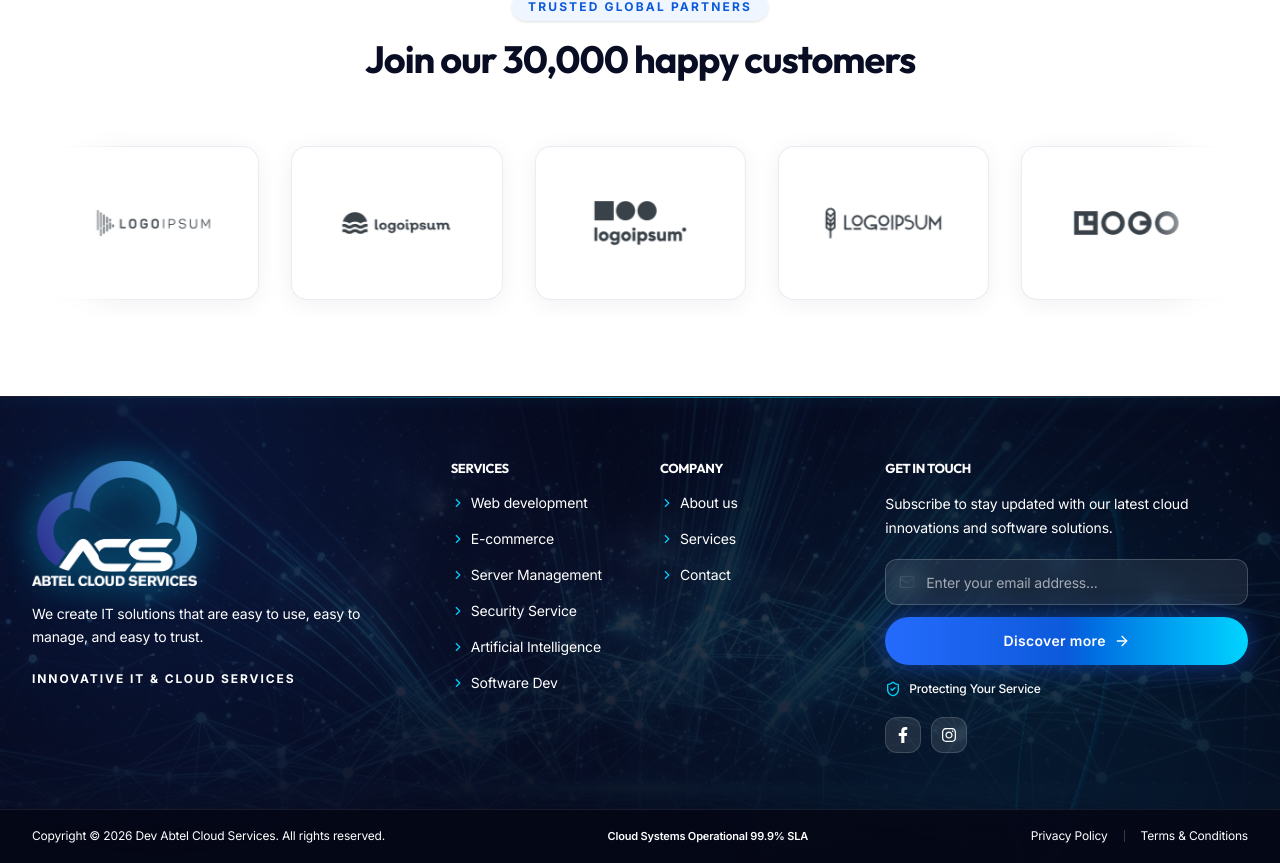
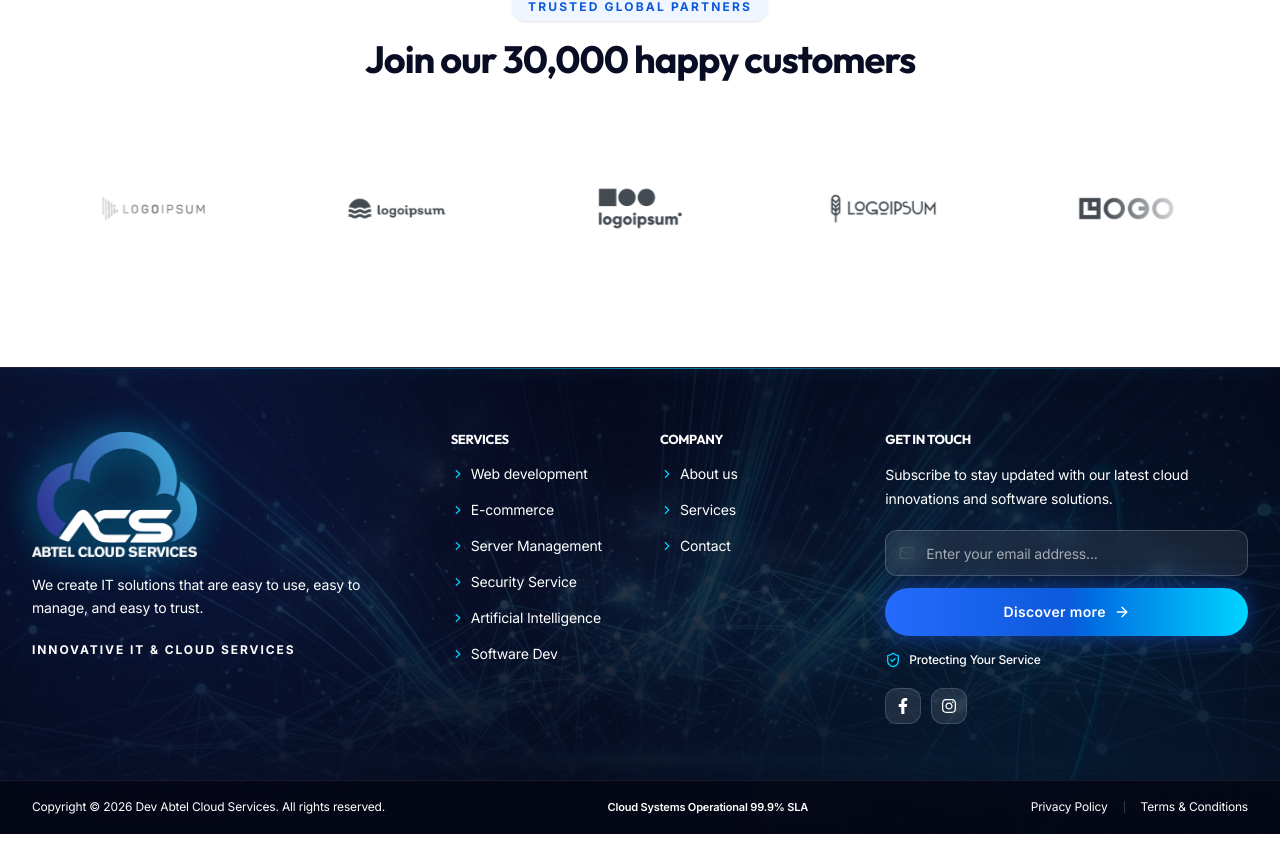
Before and after one commit to Muhammadkashifsaeed/abtelcloudservice, a Next.js app: page /about in a window 1280 px wide. Shown: the part 2653-3516 px from the top of the page. After the commit the page ends 3487 px from the top, so only its background shows below. Built offline with nearby package versions, Linux system fonts and the light colour scheme; no server answers.

Commit message:
feat: remove box borders and hover animations from customer logo carousels

```diff
--- a/components/AboutCustomersSection.tsx
+++ b/components/AboutCustomersSection.tsx
@@ -79,11 +79,11 @@ export function AboutCustomersSection() {
           {/* Edge Fades */}
           <div
             aria-hidden="true"
-            className="pointer-events-none absolute inset-y-0 left-0 z-10 w-16 bg-gradient-to-r from-white via-white/80 to-transparent sm:w-24"
+            className="pointer-events-none absolute inset-y-0 left-0 z-10 w-20 bg-gradient-to-r from-white via-white/80 to-transparent sm:w-28 lg:w-36"
           />
           <div
             aria-hidden="true"
-            className="pointer-events-none absolute inset-y-0 right-0 z-10 w-16 bg-gradient-to-l from-white via-white/80 to-transparent sm:w-24"
+            className="pointer-events-none absolute inset-y-0 right-0 z-10 w-20 bg-gradient-to-l from-white via-white/80 to-transparent sm:w-28 lg:w-36"
           />
 
           <motion.div
@@ -104,15 +104,16 @@ export function AboutCustomersSection() {
             {LOOP_LOGOS.map((logo, idx) => (
               <div
                 key={`${logo.id}-${idx}`}
-                className="flex w-[8.3333%] shrink-0 items-center justify-center px-3 sm:px-4"
+                className="flex w-[8.3333%] shrink-0 items-center justify-center px-4 sm:px-6 lg:px-8"
               >
-                <div className="flex h-[115px] w-full max-w-[270px] items-center justify-center rounded-2xl border border-slate-200/80 bg-white p-3 shadow-[0_4px_24px_rgba(15,23,42,0.06)] sm:h-[135px] lg:h-[154px]">
+                {/* Clean Borderless Floating Logo Item – Zero Box Borders & No Hover Effect */}
+                <div className="relative flex h-[90px] w-full max-w-[240px] items-center justify-center p-2 sm:h-[110px] lg:h-[125px]">
                   <Image
                     src={logo.src}
                     alt={logo.alt}
-                    width={320}
-                    height={180}
-                    className="h-[80px] w-auto max-w-[88%] object-contain sm:h-[100px] lg:h-[118px]"
+                    width={178}
+                    height={100}
+                    className="h-[60px] w-auto max-w-[90%] object-contain opacity-95 sm:h-[75px] lg:h-[88px]"
                   />
                 </div>
               </div>
--- a/components/HappyCustomersSection.tsx
+++ b/components/HappyCustomersSection.tsx
@@ -60,13 +60,13 @@ export function HappyCustomersSection() {
             className="pointer-events-none absolute inset-y-0 right-0 z-10 w-16 bg-gradient-to-l from-[#070A1E] via-[#070A1E]/80 to-transparent sm:w-28"
           />
 
-          <div className="animate-customer-marquee hover:[animation-play-state:paused] flex w-[1000%] items-center sm:w-[666.6667%] lg:w-[400%]">
+          <div className="animate-customer-marquee flex w-[1000%] items-center sm:w-[666.6667%] lg:w-[400%]">
             {LOOP_LOGOS.map((logo, idx) => (
               <div
                 key={`${logo.id}-${idx}`}
                 className="flex w-[5%] shrink-0 items-center justify-center px-3 sm:px-4"
               >
-                <div className="group/token relative flex aspect-square w-full max-w-[160px] items-center justify-center overflow-hidden rounded-full border border-white/25 bg-gradient-to-br from-white/20 via-white/[0.09] to-white/[0.04] p-3 backdrop-blur-2xl shadow-[0_12px_32px_rgba(0,0,0,0.5),0_0_1px_1px_rgba(255,255,255,0.25)_inset] transition-all duration-300 hover:scale-110 hover:border-[#00D4FF] hover:shadow-[0_0_35px_rgba(0,212,255,0.55)] sm:max-w-[180px] lg:max-w-[195px]">
+                <div className="relative flex aspect-square w-full max-w-[160px] items-center justify-center overflow-hidden rounded-full border-0 bg-gradient-to-br from-white/15 via-white/[0.06] to-transparent p-2 backdrop-blur-2xl shadow-[0_12px_32px_rgba(0,0,0,0.4)] sm:max-w-[180px] lg:max-w-[195px]">
                   {/* Subtle 3D Specular Highlight Arc */}
                   <div
                     aria-hidden="true"
@@ -77,7 +77,7 @@ export function HappyCustomersSection() {
                     alt={logo.alt}
                     width={240}
                     height={240}
-                    className="relative z-10 h-full w-full rounded-full object-cover transition-transform duration-300 group-hover/token:scale-108"
+                    className="relative z-10 h-full w-full rounded-full object-cover"
                   />
                 </div>
               </div>
```
